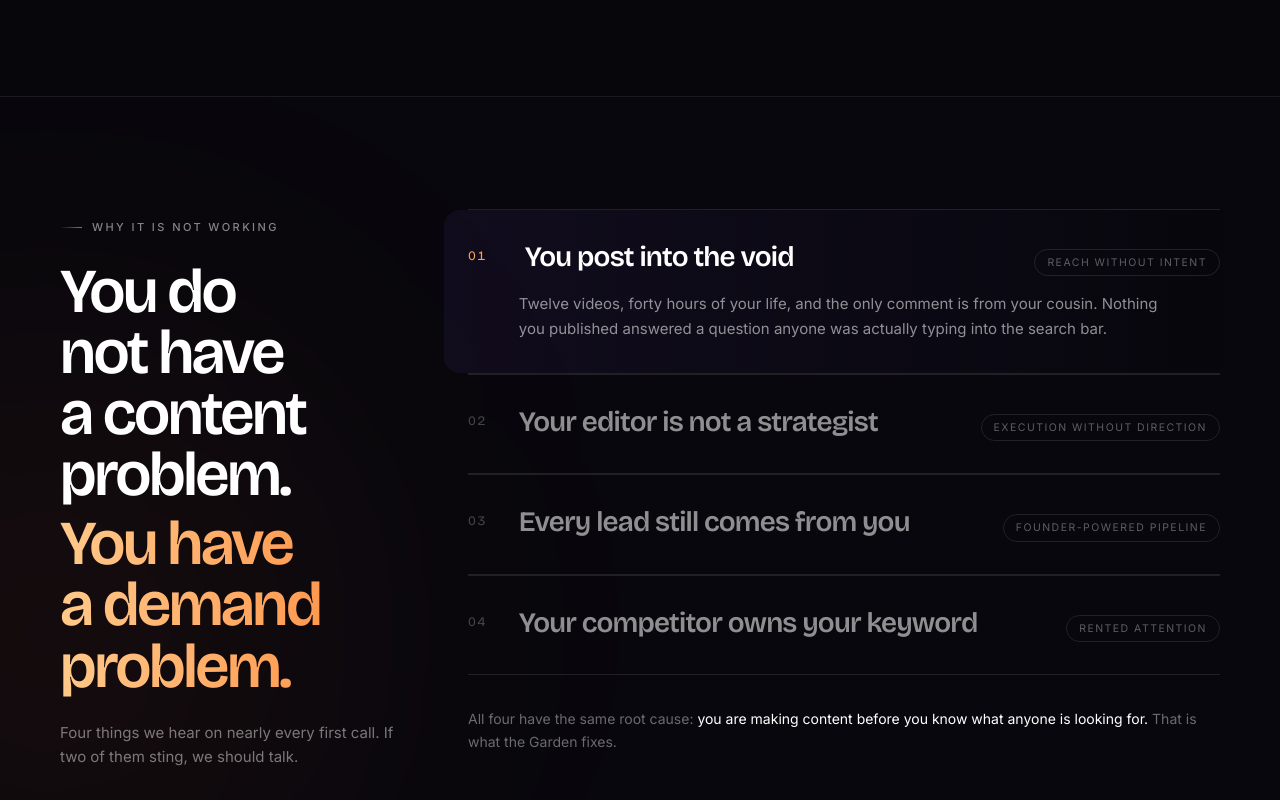
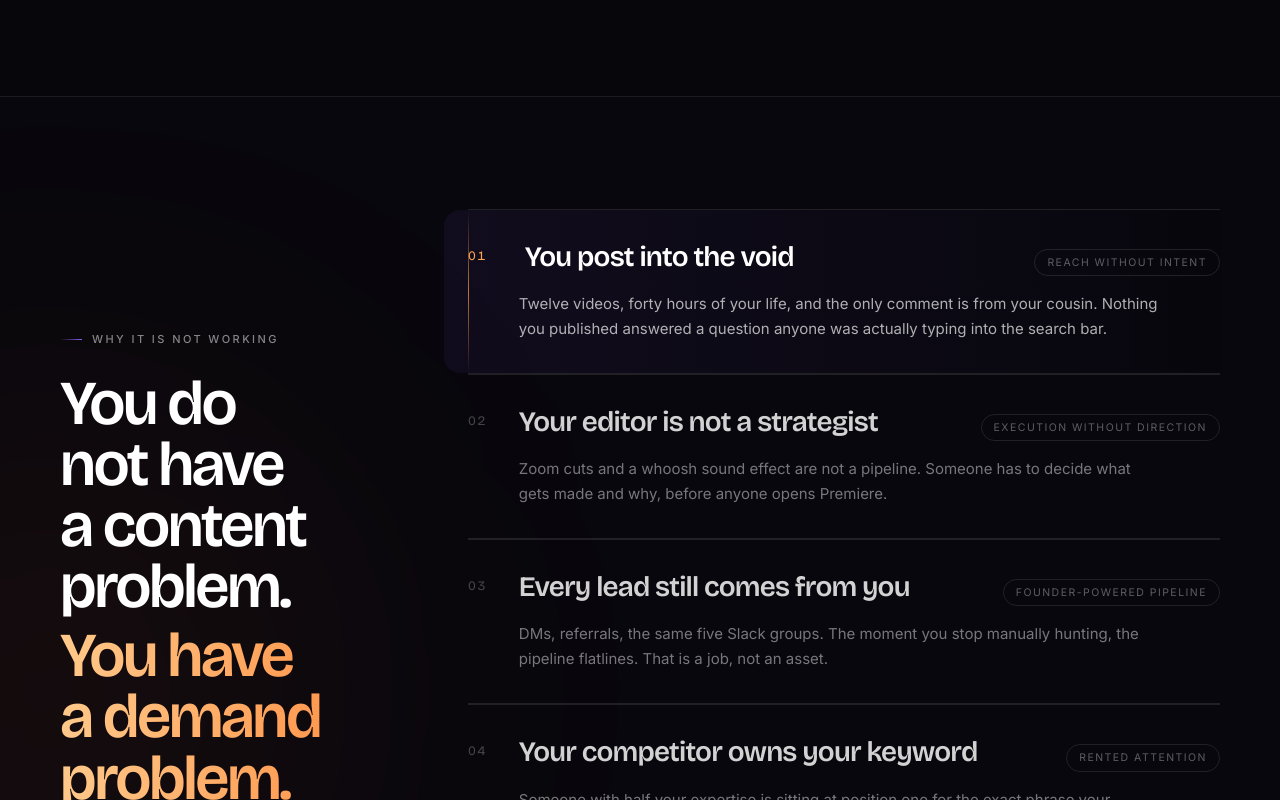
Before and after one commit to Emerald-dev0/noon-digital-flagship, a React (Vite) app: page / in a window 1280 px wide. Shown: the part 2000-2800 px from the top of the page. Built offline with nearby package versions, Linux system fonts and the light colour scheme.

Commit message:
fix(ui): mobile mosaic gap, full-width hero CTAs under 420px, always-legible problem list, garden metric baseline wrap
Co-authored-by: arena-agent <297053741+arena-agent@users.noreply.github.com>

```diff
--- a/src/sections/Garden.tsx
+++ b/src/sections/Garden.tsx
@@ -229,7 +229,7 @@ function StageCard({
           <ProofPane stage={stage} />
         </div>
 
-        <footer className="relative mt-6 flex items-end gap-3 border-t border-white/[0.08] pt-5">
+        <footer className="relative mt-6 flex flex-wrap items-baseline gap-x-3 gap-y-1 border-t border-white/[0.08] pt-5">
           <span
             className={`num font-display text-[clamp(1.6rem,3.4vw,2.2rem)] font-semibold tracking-[-0.045em] ${
               stage.key === 'harvest' ? 'text-ember-400' : 'text-violet-200'
@@ -237,7 +237,7 @@ function StageCard({
           >
             {stage.metric.value}
           </span>
-          <span className="pb-1.5 text-[12.5px] text-white/[0.42]">{stage.metric.label}</span>
+          <span className="text-[12.5px] leading-snug text-white/[0.42]">{stage.metric.label}</span>
         </footer>
       </div>
     </motion.article>
--- a/src/sections/Hero.tsx
+++ b/src/sections/Hero.tsx
@@ -67,11 +67,20 @@ export function Hero() {
               <p className="text-[16.5px] leading-[1.7] text-white/[0.62] md:text-[17.5px]">{HERO.sub}</p>
             </Reveal>
 
-            <Reveal delay={0.68} y={18} className="mt-9 flex flex-wrap items-center gap-3.5">
-              <MagneticButton href={HERO.primary.href}>
+            <Reveal
+              delay={0.68}
+              y={18}
+              className="mt-9 grid grid-cols-1 gap-3 min-[420px]:flex min-[420px]:flex-wrap min-[420px]:items-center min-[420px]:gap-3.5"
+            >
+              <MagneticButton href={HERO.primary.href} className="w-full justify-center min-[420px]:w-auto">
                 {HERO.primary.label} <ArrowGlyph />
               </MagneticButton>
-              <MagneticButton href={HERO.secondary.href} variant="ghost" strength={0.22}>
+              <MagneticButton
+                href={HERO.secondary.href}
+                variant="ghost"
+                strength={0.22}
+                className="w-full justify-center min-[420px]:w-auto"
+              >
                 {HERO.secondary.label}
               </MagneticButton>
             </Reveal>
--- a/src/sections/Problems.tsx
+++ b/src/sections/Problems.tsx
@@ -1,5 +1,5 @@
 import { useState } from 'react'
-import { motion, AnimatePresence, useReducedMotion } from 'framer-motion'
+import { useReducedMotion } from 'framer-motion'
 import { PROBLEMS } from '../data/content'
 import { Reveal } from '../components/ui/Reveal'
 
@@ -37,9 +37,13 @@ export function Problems() {
                 <Reveal key={item.n} delay={0.06 * i}>
                   <li
                     onMouseEnter={() => !reduced && setActive(i)}
-                    onClick={() => setActive(open ? null : i)}
-                    className="group relative cursor-pointer border-t border-white/10 py-7 transition-colors last:border-b md:py-8"
+                    className="group relative border-t border-white/10 py-7 transition-colors last:border-b md:py-8"
                   >
+                    <span
+                      aria-hidden
+                      className="pointer-events-none absolute inset-y-0 left-0 w-px bg-gradient-to-b from-transparent via-ember-400/70 to-transparent transition-opacity duration-500"
+                      style={{ opacity: open ? 1 : 0 }}
+                    />
                     <span
                       className="pointer-events-none absolute inset-y-0 left-[-24px] right-[-24px] -z-10 rounded-2xl bg-gradient-to-r from-violet-500/[0.07] to-transparent opacity-0 transition-opacity duration-500"
                       style={{ opacity: open ? 1 : 0 }}
@@ -57,7 +61,7 @@ export function Problems() {
                         <div className="flex flex-wrap items-baseline justify-between gap-x-6 gap-y-2">
                           <h3
                             className={`fluid-h3 font-display transition-all duration-500 ${
-                              open ? 'text-white md:translate-x-1.5' : 'text-white/55'
+                              open ? 'text-white md:translate-x-1.5' : 'text-white/[0.82]'
                             }`}
                           >
                             {item.title}
@@ -67,21 +71,13 @@ export function Problems() {
                           </span>
                         </div>
 
-                        <AnimatePresence initial={false}>
-                          {open && (
-                            <motion.div
-                              initial={reduced ? false : { height: 0, opacity: 0 }}
-                              animate={{ height: 'auto', opacity: 1 }}
-                              exit={{ height: 0, opacity: 0 }}
-                              transition={{ duration: 0.5, ease: [0.16, 1, 0.3, 1] }}
-                              className="overflow-hidden"
-                            >
-                              <p className="max-w-[40rem] pt-4 text-[15px] leading-relaxed text-white/55">
-                                {item.body}
-                              </p>
-                            </motion.div>
-                          )}
-                        </AnimatePresence>
+                        <p
+                          className={`max-w-[40rem] pt-4 text-[15px] leading-relaxed transition-colors duration-500 ${
+                            open ? 'text-white/[0.68]' : 'text-white/45'
+                          }`}
+                        >
+                          {item.body}
+                        </p>
                       </div>
                     </div>
                   </li>
--- a/src/sections/TrustStats.tsx
+++ b/src/sections/TrustStats.tsx
@@ -41,8 +41,8 @@ export function TrustStats() {
                   key={c.label}
                   delay={0.05 * i}
                   className={`group relative bg-ink-900 p-6 md:p-7 ${
-                    i === 0 || i === TRUST.cells.length - 1 ? 'col-span-2' : ''
-                  }`}
+                    i === 0 ? 'col-span-2' : ''
+                  } ${i === TRUST.cells.length - 1 ? 'md:col-span-2' : ''}`}
                 >
                   <div className="relative z-10">
                     <p
```
Also changed, not shown: 1 other file (tests, documents, lock files or other folders).
